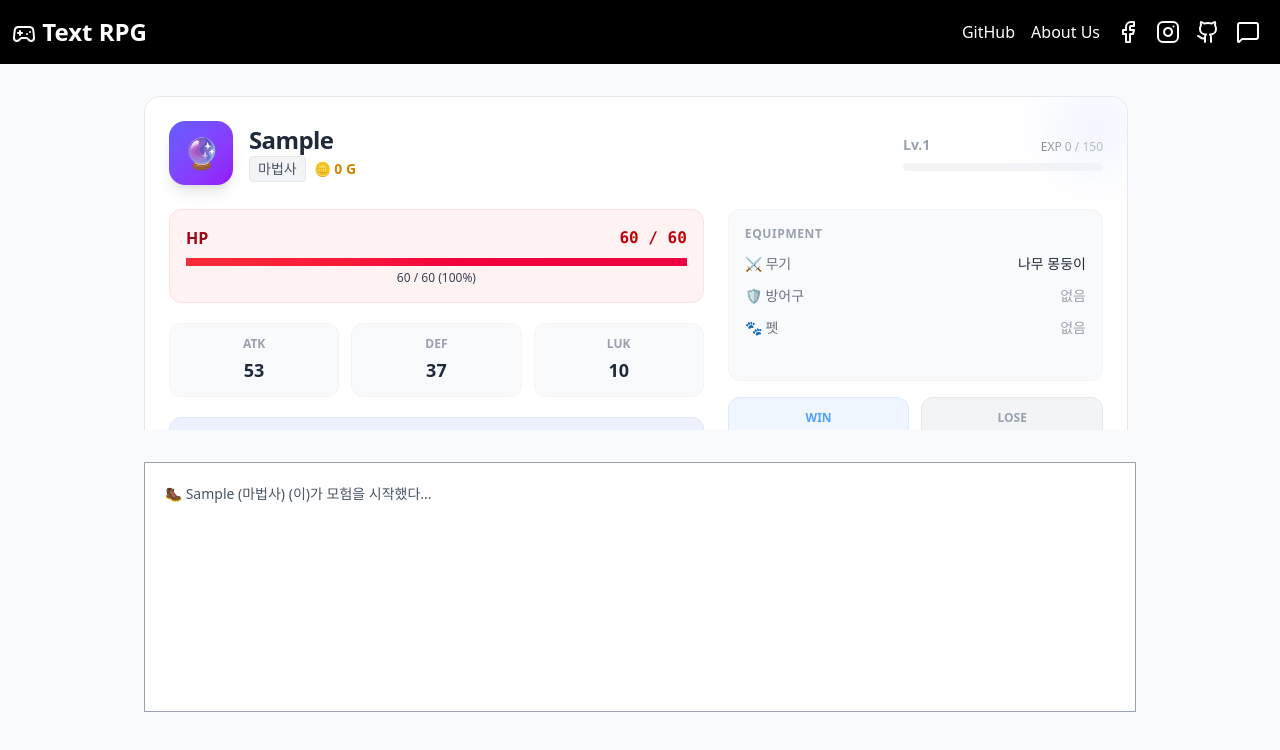
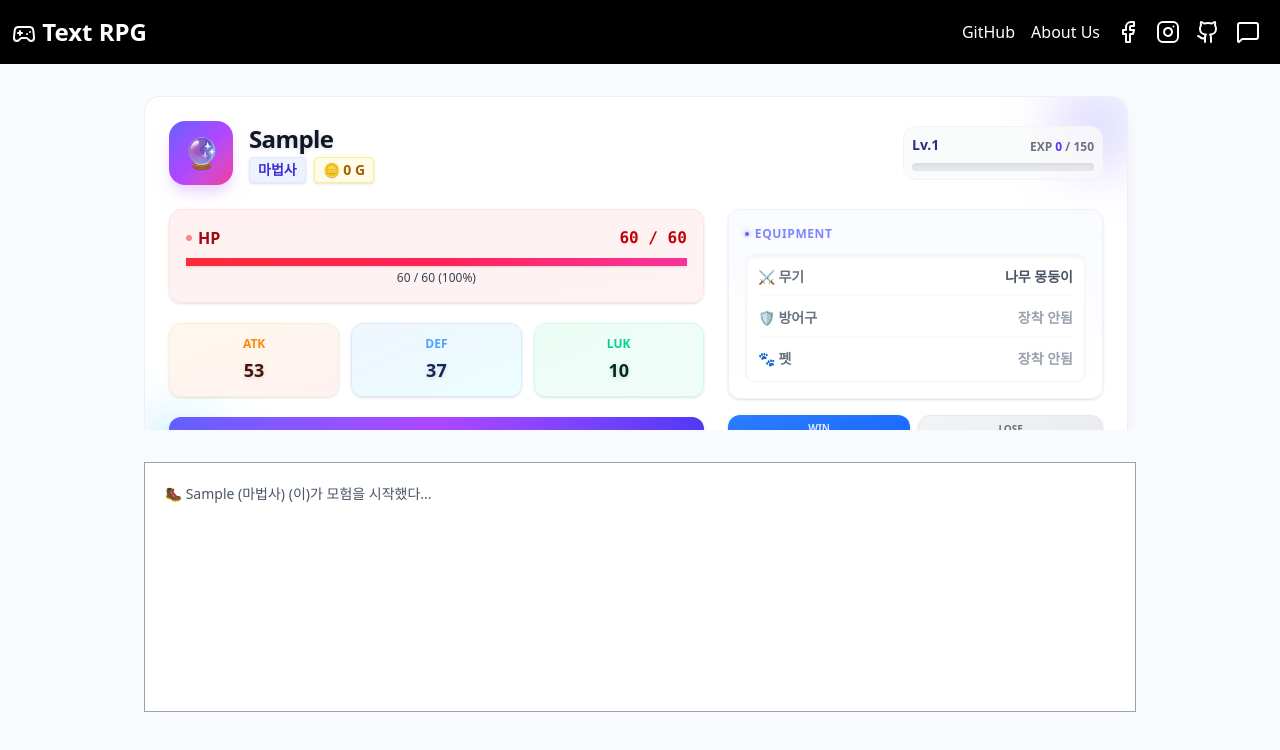
Before and after one commit to CarbleSun/trpg-game, a React (Vite) app in the folder frontend/: page / in a window 1280 px wide. Both pictures are taken after typing "Sample" into the empty fields and a click on the button "게임 시작". Shown: the top 750 px of the page. Built offline with nearby package versions, Linux system fonts and the light colour scheme.

Commit message:
UI 디자인 색상 수정

```diff
--- a/frontend/src/components/ActionMenu.tsx
+++ b/frontend/src/components/ActionMenu.tsx
@@ -45,7 +45,7 @@ const ActionButton = ({
   children: React.ReactNode;
   hotkey: string;
   className?: string;
-  variant?: "default" | "primary" | "danger";
+  variant?: "default" | "primary" | "danger" | "blue";
 }) => {
   const baseStyle = "relative flex flex-col items-center justify-center rounded-xl border font-bold shadow-sm transition-all duration-200 active:scale-95 disabled:opacity-50 disabled:pointer-events-none disabled:grayscale p-1 leading-tight aspect-square";
 
@@ -54,6 +54,8 @@ const ActionButton = ({
     colorStyle = "border-indigo-600 bg-indigo-600 text-white hover:bg-indigo-700 hover:shadow-indigo-200 hover:shadow-md";
   } else if (variant === "danger") {
     colorStyle = "border-red-500 bg-white text-red-600 hover:bg-red-50 hover:border-red-600";
+  } else if (variant === "blue") {
+    colorStyle = "border-blue-500 bg-white text-blue-800 hover:bg-blue-100 hover:border-blue-300";
   }
 
   return (
@@ -118,7 +120,7 @@ const ActionMenu = ({
           </>
         ) : (
           <>
-            <ActionButton onClick={onAttack} disabled={!canAct} hotkey="A" variant="primary" className="w-16 h-16 text-xs">
+            <ActionButton onClick={onAttack} disabled={!canAct} hotkey="A" className="w-16 h-16 text-xs">
               ⚔️<br/>공격
             </ActionButton>
 
@@ -215,7 +217,7 @@ const ActionMenu = ({
       <div className="bg-white/90 backdrop-blur-md border border-gray-200 p-2 rounded-2xl shadow-2xl flex flex-col gap-2">
         {gameState === "dungeon" && (
           <>
-            <ActionButton onClick={onOpenDungeonSelect} disabled={isProcessing} hotkey="S" variant="primary" className="w-16 h-16 text-xs">
+            <ActionButton onClick={onOpenDungeonSelect} disabled={isProcessing} hotkey="S" variant="blue" className="w-16 h-16 text-xs">
               ⚔️<br/>던전
             </ActionButton>
             <ActionButton onClick={onOpenBossSelect} disabled={isProcessing} hotkey="B" className="w-16 h-16 text-xs border-red-200 text-red-800 bg-red-50 hover:bg-red-100">
--- a/frontend/src/components/StatusDisplay.tsx
+++ b/frontend/src/components/StatusDisplay.tsx
@@ -2,6 +2,7 @@ import { useMemo } from 'react';
 import type { PlayerStats } from '../game/types';
 import { skills as allSkills } from '../game/constants'; // 스킬 정보 로드
 import ProgressBar from './ProgressBar';
+import { getItemGrade, getGradeColorClass } from '../game/utils';
 
 interface StatusDisplayProps {
   player: PlayerStats;
@@ -147,20 +148,20 @@ const StatusDisplay = ({
           <div className="text-[10px] space-y-1 bg-gray-50/50 p-2 rounded-lg border border-gray-100 shrink-0">
              <div className="flex justify-between items-center">
                <span className="text-gray-400 font-bold w-8">무기</span>
-               <span className={`font-medium truncate flex-1 text-right ${player.weapon ? 'text-gray-700' : 'text-gray-300'}`}>
+               <span className={`truncate flex-1 text-right font-bold ${player.weapon ? getGradeColorClass(getItemGrade(player.weapon.price || 0)) : 'text-gray-300'}`}>
                  {player.weapon ? `${player.weapon.name}${weaponEnh > 0 ? ` (+${weaponEnh/5})` : ''}` : '-'}
                </span>
              </div>
              <div className="flex justify-between items-center">
                <span className="text-gray-400 font-bold w-8">방어</span>
-               <span className={`font-medium truncate flex-1 text-right ${player.armor ? 'text-gray-700' : 'text-gray-300'}`}>
+               <span className={`truncate flex-1 text-right font-bold ${player.armor ? getGradeColorClass(getItemGrade(player.armor.price || 0)) : 'text-gray-300'}`}>
                  {player.armor ? `${player.armor.name}${armorEnh > 0 ? ` (+${armorEnh/5})` : ''}` : '-'}
                </span>
              </div>
              {player.pet && (
                <div className="flex justify-between items-center">
                  <span className="text-gray-400 font-bold w-8">펫</span>
-                 <span className="font-medium text-gray-700 truncate flex-1 text-right">{player.pet.name}</span>
+                 <span className="truncate flex-1 text-right font-bold text-gray-700">{player.pet.name}</span>
                </div>
              )}
           </div>
@@ -175,7 +176,7 @@ const StatusDisplay = ({
 
         </div>
 
-        {/* 모달 (기존 유지) */}
+        {/* 모달 */}
         {isSkillModalOpen && (
           <div className="fixed inset-0 z-50 flex items-center justify-center bg-black/60 backdrop-blur-sm p-4 animate-fade-in">
             <div className="w-full max-w-md rounded-2xl bg-white p-6 shadow-2xl animate-scale-in">
@@ -214,117 +215,139 @@ const StatusDisplay = ({
   // 전체 모드 (홈 화면용) 렌더링
   return (
     <div className="mt-8 w-full max-w-5xl mx-auto font-sans">
-      <div className="rounded-2xl border border-gray-200 bg-white p-6 relative overflow-hidden">
-        <div className="absolute top-0 right-0 -mt-4 -mr-4 h-24 w-24 rounded-full bg-indigo-50 blur-xl opacity-70 pointer-events-none"></div>
+      {/* 기존 p-6, rounded-2xl 유지 / 배경색상, 그림자, 테두리만 수정 */}
+      <div className="rounded-2xl border border-gray-200/60 bg-white/95 p-6 relative overflow-hidden shadow-xl shadow-indigo-100/50 backdrop-blur-md">
 
-        <div className="flex flex-col md:flex-row md:items-center md:justify-between mb-6 gap-4">
+        {/* 장식용 그라데이션 원 (원래 크기 h-24 w-24 복구) */}
+        <div className="absolute top-0 right-0 -mt-4 -mr-4 h-24 w-24 rounded-full bg-linear-to-bl from-indigo-200 to-purple-200 blur-xl opacity-70 pointer-events-none"></div>
+        <div className="absolute bottom-0 left-0 -mb-4 -ml-4 h-24 w-24 rounded-full bg-linear-to-tr from-blue-200 to-cyan-200 blur-xl opacity-50 pointer-events-none"></div>
+
+        <div className="flex flex-col md:flex-row md:items-center md:justify-between mb-6 gap-4 relative z-10">
           <div className="flex items-center gap-4">
-            <div className="flex h-16 w-16 items-center justify-center rounded-2xl bg-linear-to-br from-indigo-500 to-purple-600 text-3xl shadow-lg text-white font-bold">
+            {/* 아이콘 크기 원래대로(h-16 w-16 text-3xl) 복구 */}
+            <div className="flex h-16 w-16 items-center justify-center rounded-2xl bg-linear-to-br from-indigo-500 via-purple-500 to-pink-500 text-3xl shadow-lg shadow-purple-200 text-white font-bold">
               {player.job === '전사' ? '⚔️' : player.job === '마법사' ? '🔮' : '🗡️'}
             </div>
             <div>
-              <h2 className="text-2xl font-bold text-gray-800 tracking-tight">{player.name}</h2>
-              <div className="flex items-center gap-2 text-sm font-medium text-gray-500">
-                <span className="rounded bg-gray-100 px-2 py-0.5 text-gray-600 border border-gray-200">{player.job}</span>
-                <span className="text-yellow-600 font-bold">🪙 {player.money.toLocaleString()} G</span>
+              {/* 이름 폰트 크기 원래대로(text-2xl) 복구 */}
+              <h2 className="text-2xl font-bold text-gray-900 tracking-tight drop-shadow-sm">{player.name}</h2>
+              <div className="flex items-center gap-2 text-sm font-medium mt-0.5">
+                <span className="rounded bg-indigo-50 px-2 py-0.5 text-indigo-700 border border-indigo-100 font-bold shadow-sm">{player.job}</span>
+                <span className="flex items-center gap-1 px-2 py-0.5 bg-yellow-50 rounded border border-yellow-200 text-yellow-700 font-bold shadow-sm">
+                  🪙 {player.money.toLocaleString()} G
+                </span>
               </div>
             </div>
           </div>
 
-          <div className="flex flex-col min-w-[200px] gap-1">
+          <div className="flex flex-col min-w-[200px] gap-1 bg-gray-50/80 p-2 rounded-xl border border-gray-100">
              <div className="flex justify-between items-end mb-1">
-                <span className="text-sm font-bold text-gray-400">Lv.{player.level}</span>
-                <span className="text-xs text-gray-500">EXP {player.exp} / {player.goalExp}</span>
+                <span className="text-sm font-bold text-indigo-900">Lv.{player.level}</span>
+                <span className="text-xs font-bold text-gray-500">EXP <span className="text-indigo-600">{player.exp}</span> / {player.goalExp}</span>
              </div>
-             <div className="h-2 w-full overflow-hidden rounded-full bg-gray-100">
+             <div className="h-2 w-full overflow-hidden rounded-full bg-gray-200 inset-shadow-sm">
                 <div
-                  className="h-full bg-linear-to-r from-green-400 to-emerald-500 transition-all duration-500"
+                  className="h-full bg-linear-to-r from-green-400 via-emerald-500 to-teal-500 transition-all duration-500 shadow-sm"
                   style={{ width: `${Math.min(100, (player.exp / player.goalExp) * 100)}%` }}
                 />
              </div>
           </div>
         </div>
 
-        <div className="grid grid-cols-1 md:grid-cols-12 gap-6">
+        <div className="grid grid-cols-1 md:grid-cols-12 gap-6 relative z-10">
+
           <div className="md:col-span-7 flex flex-col gap-5">
-            <div className="rounded-xl bg-red-50 p-4 border border-red-100">
+            {/* 기존 여백 p-4 유지 */}
+            <div className="rounded-xl bg-linear-to-br from-rose-50 to-red-50 p-4 border border-red-100 shadow-sm">
               <div className="flex justify-between items-center mb-2">
-                <span className="font-bold text-red-800">HP</span>
+                <span className="font-bold text-red-800 flex items-center gap-1.5">
+                  <span className="w-1.5 h-1.5 rounded-full bg-red-500 animate-pulse"></span>
+                  HP
+                </span>
                 <span className="font-mono font-bold text-red-700">{player.hp} / {player.maxHp}</span>
               </div>
-              <ProgressBar current={player.hp} max={player.maxHp} colorClass="bg-gradient-to-r from-red-500 to-rose-600" />
+              <ProgressBar current={player.hp} max={player.maxHp} colorClass="bg-gradient-to-r from-red-500 via-rose-500 to-pink-500 h-2 shadow-sm" />
             </div>
 
             <div className="grid grid-cols-3 gap-3">
-              <div className="rounded-xl bg-gray-50 p-3 text-center border border-gray-100 hover:border-red-200 transition-colors">
-                <div className="text-xs font-bold text-gray-400 mb-1">ATK</div>
-                <div className="text-lg font-black text-gray-800">{totalAtk}</div>
-                {(buffAtk > 0) && <div className="text-[10px] font-bold text-purple-600 animate-pulse">+{buffAtk}</div>}
+              {/* 기존 패딩 p-3, 텍스트 text-lg 복구 */}
+              <div className="rounded-xl bg-linear-to-br from-orange-50 to-red-50 p-3 text-center border border-orange-100 shadow-sm hover:border-orange-200 transition-colors">
+                <div className="text-xs font-bold text-orange-400 mb-1">ATK</div>
+                <div className="text-lg font-black text-orange-950 drop-shadow-sm">{totalAtk}</div>
+                {(buffAtk > 0) && <div className="text-[10px] font-bold text-orange-600 mt-0.5 bg-orange-100/50 rounded-full inline-block px-1.5">+{buffAtk}</div>}
               </div>
-              <div className="rounded-xl bg-gray-50 p-3 text-center border border-gray-100 hover:border-blue-200 transition-colors">
-                <div className="text-xs font-bold text-gray-400 mb-1">DEF</div>
-                <div className="text-lg font-black text-gray-800">{totalDef}</div>
+              <div className="rounded-xl bg-linear-to-br from-blue-50 to-cyan-50 p-3 text-center border border-blue-100 shadow-sm hover:border-blue-200 transition-colors">
+                <div className="text-xs font-bold text-blue-400 mb-1">DEF</div>
+                <div className="text-lg font-black text-blue-950 drop-shadow-sm">{totalDef}</div>
                  {buffDef !== 0 && (
-                    <div className={`text-[10px] font-bold ${buffDef > 0 ? 'text-purple-600' : 'text-blue-600'}`}>
+                    <div className={`text-[10px] font-bold mt-0.5 bg-white/50 rounded-full inline-block px-1.5 ${buffDef > 0 ? 'text-red-500' : 'text-blue-600'}`}>
                       {buffDef > 0 ? `-${buffDef}` : `+${Math.abs(buffDef)}`}
                     </div>
                   )}
               </div>
-              <div className="rounded-xl bg-gray-50 p-3 text-center border border-gray-100 hover:border-green-200 transition-colors">
-                <div className="text-xs font-bold text-gray-400 mb-1">LUK</div>
-                <div className="text-lg font-black text-gray-800">{player.luk}</div>
+              <div className="rounded-xl bg-linear-to-br from-emerald-50 to-teal-50 p-3 text-center border border-emerald-100 shadow-sm hover:border-emerald-200 transition-colors">
+                <div className="text-xs font-bold text-emerald-400 mb-1">LUK</div>
+                <div className="text-lg font-black text-emerald-950 drop-shadow-sm">{player.luk}</div>
               </div>
             </div>
 
+            {/* 기존 버튼 패딩 py-3 유지 */}
             <button
               onClick={onToggleSkillModal}
-              className="w-full rounded-xl border border-indigo-100 bg-indigo-50 py-3 text-sm font-bold text-indigo-600 hover:bg-indigo-100 hover:shadow-inner transition-all flex items-center justify-center gap-2"
+              className="w-full rounded-xl bg-linear-to-r from-indigo-500 via-purple-500 to-indigo-600 py-3 text-sm font-bold text-white shadow-md shadow-indigo-200 hover:shadow-lg hover:scale-[1.01] active:scale-95 transition-all flex items-center justify-center gap-2 group border-none"
             >
               <span>📜 보유 스킬 확인</span>
             </button>
           </div>
 
           <div className="md:col-span-5 flex flex-col gap-4">
-            <div className="flex-1 rounded-xl border border-gray-100 bg-gray-50 p-4">
-              <h3 className="text-xs font-bold text-gray-400 uppercase tracking-wider mb-3">Equipment</h3>
-              <div className="space-y-3 text-sm">
-                <div className="flex justify-between items-center">
-                  <span className="text-gray-500">⚔️ 무기</span>
-                  <span className={`font-medium ${player.weapon ? 'text-gray-800' : 'text-gray-400'}`}>
-                    {player.weapon ? `${player.weapon.name}${weaponEnh > 0 ? ` (+${weaponEnh/5})` : ''}` : '없음'}
+            {/* 기존 패딩 p-4 유지 */}
+            <div className="flex-1 rounded-xl border border-indigo-50 bg-linear-to-b from-indigo-50/30 to-white p-4 shadow-sm">
+              <h3 className="text-xs font-bold text-indigo-400 uppercase tracking-wider mb-3 flex items-center gap-1.5">
+                <span className="w-1 h-1 rounded-full bg-indigo-500 shadow-[0_0_4px_rgba(99,102,241,0.8)]"></span>
+                Equipment
+              </h3>
+              <div className="space-y-3 text-sm bg-white p-3 rounded-lg border border-gray-100 shadow-inner">
+                <div className="flex justify-between items-center pb-2 border-b border-gray-50">
+                  <span className="text-gray-500 font-bold flex items-center gap-2">⚔️ 무기</span>
+                  <span className={`font-bold ${player.weapon ? getGradeColorClass(getItemGrade(player.weapon.price || 0)) : 'text-gray-400'}`}>
+                    {player.weapon ? `${player.weapon.name}${weaponEnh > 0 ? ` (+${weaponEnh/5})` : ''}` : '장착 안됨'}
+                  </span>
+                </div>
+                <div className="flex justify-between items-center pb-2 border-b border-gray-50">
+                  <span className="text-gray-500 font-bold flex items-center gap-2">🛡️ 방어구</span>
+                  <span className={`font-bold ${player.armor ? getGradeColorClass(getItemGrade(player.armor.price || 0)) : 'text-gray-400'}`}>
+                    {player.armor ? `${player.armor.name}${armorEnh > 0 ? ` (+${armorEnh/5})` : ''}` : '장착 안됨'}
                   </span>
                 </div>
                 <div className="flex justify-between items-center">
-                  <span className="text-gray-500">🛡️ 방어구</span>
-                  <span className={`font-medium ${player.armor ? 'text-gray-800' : 'text-gray-400'}`}>
-                    {player.armor ? `${player.armor.name}${armorEnh > 0 ? ` (+${armorEnh/5})` : ''}` : '없음'}
-                  </span>
-                </div>
-                <div className="flex justify-between items-center">
-                  <span className="text-gray-500">🐾 펫</span>
-                  <span className={`font-medium ${player.pet ? 'text-gray-800' : 'text-gray-400'}`}>
-                    {player.pet ? `${player.pet.icon} ${player.pet.name}` : '없음'}
+                  <span className="text-gray-500 font-bold flex items-center gap-2">🐾 펫</span>
+                  <span className={`font-bold ${player.pet ? 'text-gray-800' : 'text-gray-400'}`}>
+                    {player.pet ? `${player.pet.icon} ${player.pet.name}` : '장착 안됨'}
                   </span>
                 </div>
               </div>
             </div>
 
-            <div className="flex gap-3">
-              <div className="flex-1 rounded-xl bg-blue-50 p-3 text-center border border-blue-100">
-                <div className="text-xs text-blue-400 font-bold">WIN</div>
-                <div className="font-black text-blue-700">{player.vicCount}</div>
+            {/* 전적 */}
+            <div className="flex gap-2">
+              <div className="flex-1 rounded-xl bg-linear-to-br from-blue-500 to-blue-600 py-1.5 px-2 text-center shadow-sm shadow-blue-200 text-white">
+                <div className="text-[10px] text-blue-100 font-bold">WIN</div>
+                <div className="font-black text-base drop-shadow-sm leading-tight">{player.vicCount}</div>
               </div>
-              <div className="flex-1 rounded-xl bg-gray-100 p-3 text-center border border-gray-200">
-                <div className="text-xs text-gray-400 font-bold">LOSE</div>
-                <div className="font-black text-gray-600">{player.defCount}</div>
+              <div className="flex-1 rounded-xl bg-linear-to-br from-gray-100 to-gray-200 py-1.5 px-2 text-center border border-gray-200 shadow-sm text-gray-700">
+                <div className="text-[10px] text-gray-500 font-bold">LOSE</div>
+                <div className="font-black text-base leading-tight">{player.defCount}</div>
               </div>
             </div>
           </div>
+
         </div>
       </div>
 
+      {/* 모달 유지 */}
       {isSkillModalOpen && (
-        <div className="fixed inset-0 z-50 flex items-center justify-center bg-black/60 backdrop-blur-sm p-4 animate-fade-in">
+        <div className="fixed inset-0 z-100 flex items-start justify-center pt-32 bg-black/60 backdrop-blur-sm p-4 animate-fade-in">
           <div className="w-full max-w-md rounded-2xl bg-white p-6 shadow-2xl animate-scale-in">
             <div className="mb-5 flex items-center justify-between border-b border-gray-100 pb-3">
               <h3 className="text-xl font-bold text-gray-800">📘 스킬 마법서</h3>
@@ -361,10 +384,7 @@ const StatusDisplay = ({
             </div>
 
             <div className="mt-6">
-              <button
-                onClick={onToggleSkillModal}
-                className="w-full rounded-xl bg-gray-900 py-3 text-sm font-bold text-white hover:bg-gray-800 active:scale-[0.98] transition-all"
-              >
+              <button onClick={onToggleSkillModal} className="w-full rounded-xl bg-gray-900 py-3 text-sm font-bold text-white hover:bg-gray-800 active:scale-[0.98] transition-all">
                 닫기
               </button>
             </div>
```
Also changed, not shown: 1 other file (tests, documents, lock files or other folders).
